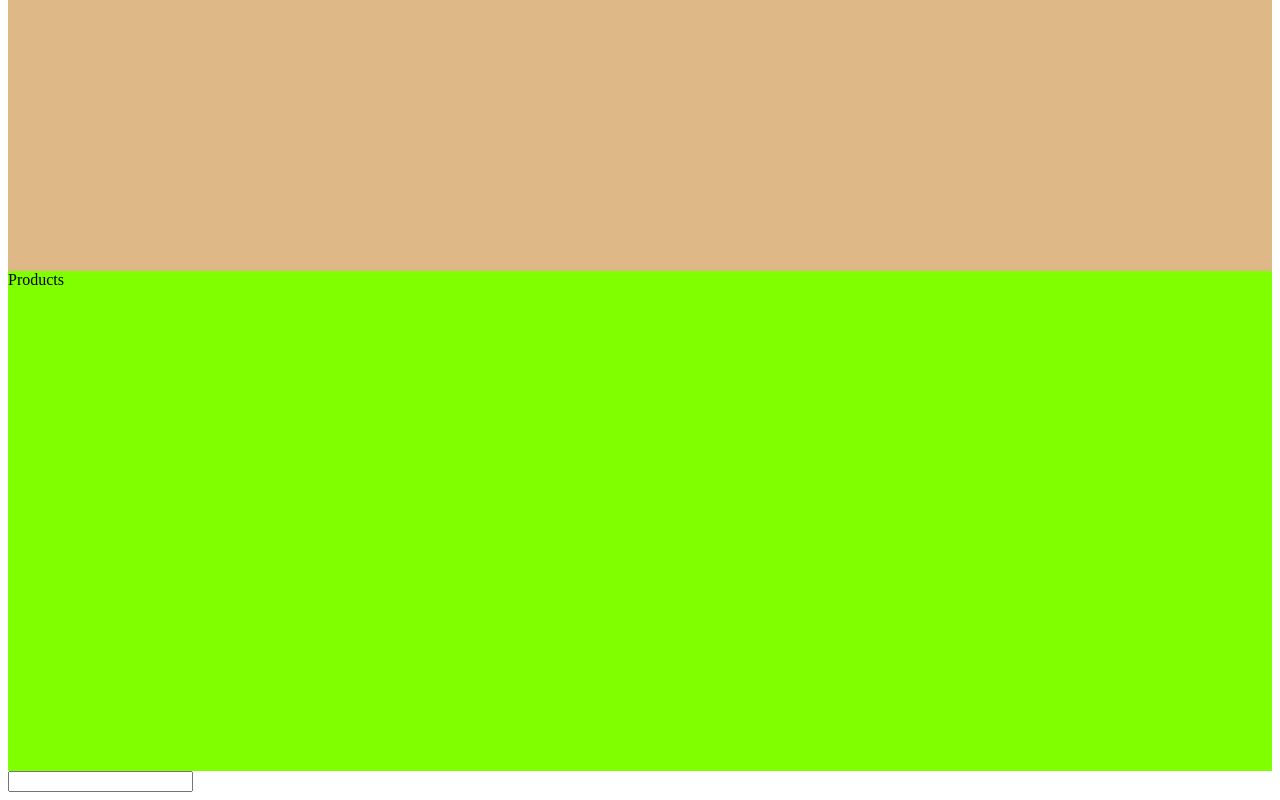
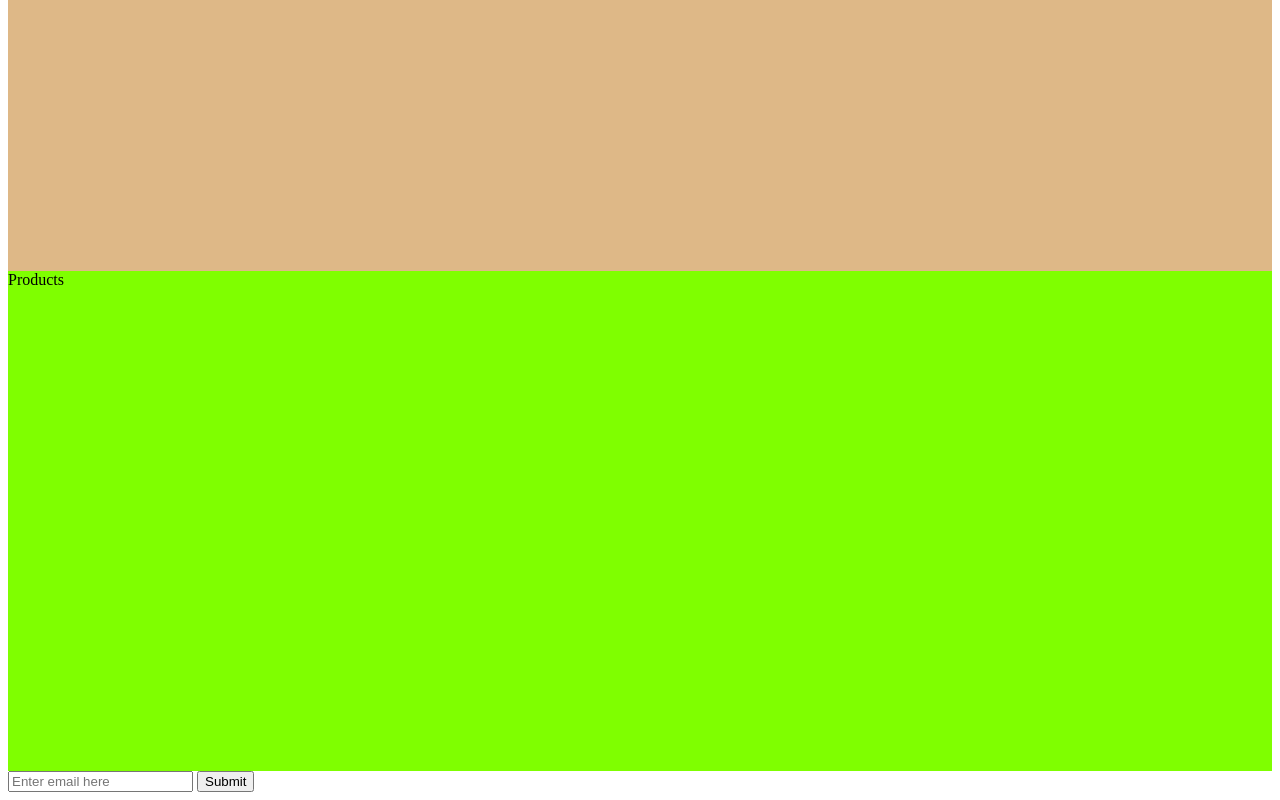
Before and after one commit to MICHAELMUNAVU83/product_landing, a plain HTML site: page index.html in a window 1280 px wide. Shown: the part 1557-2357 px from the top of the page. Drawn offline with Linux system fonts and the light colour scheme.

Commit message:
update index.html

```diff
--- a/index.html
+++ b/index.html
@@ -46,8 +46,9 @@
         <section id="products">Products</section>
 
         <section>
-            <form id="form">
-                <input type="email" name="email" id="email">
+            <form id="form" action="https://www.freecodecamp.com/email-submit">
+                <input type="email" name="email" id="email" placeholder="Enter email here" required>
+                <input type="submit" id="submit">
             </form>
         </section>
 
```
